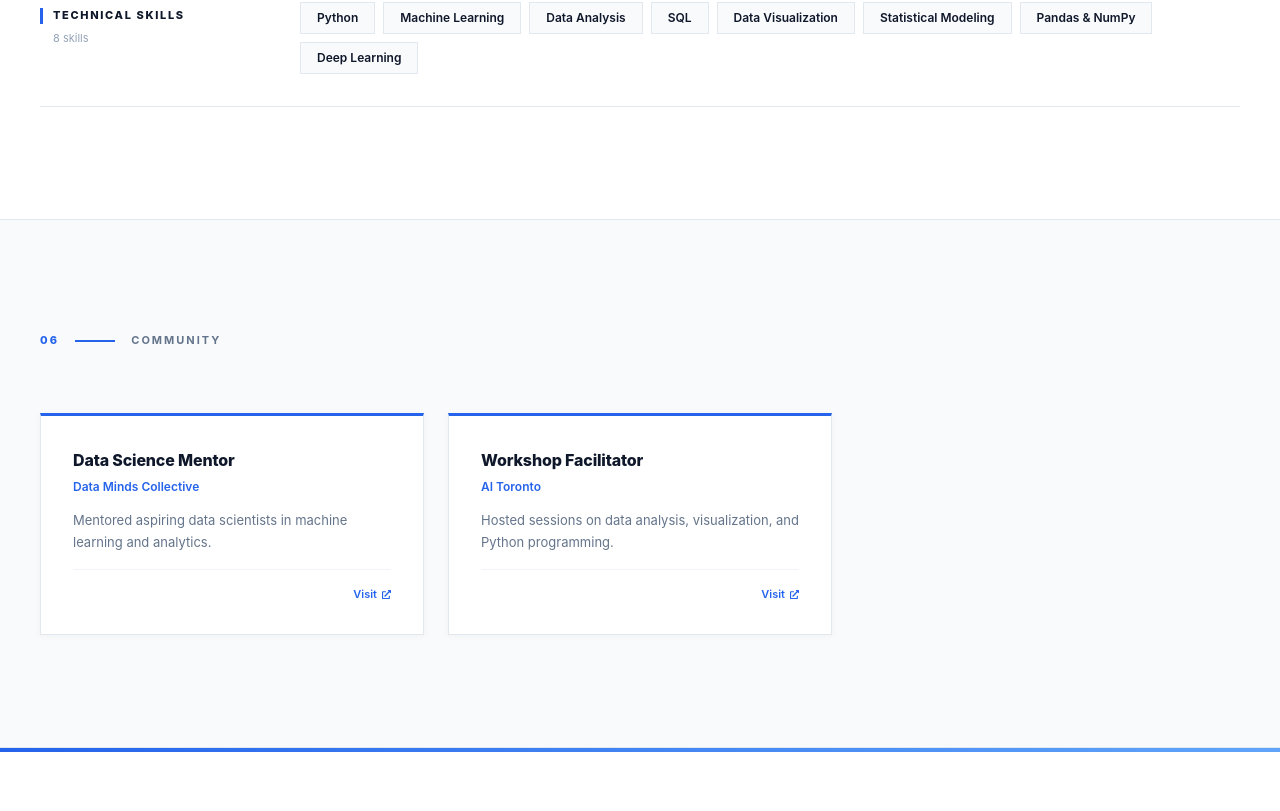
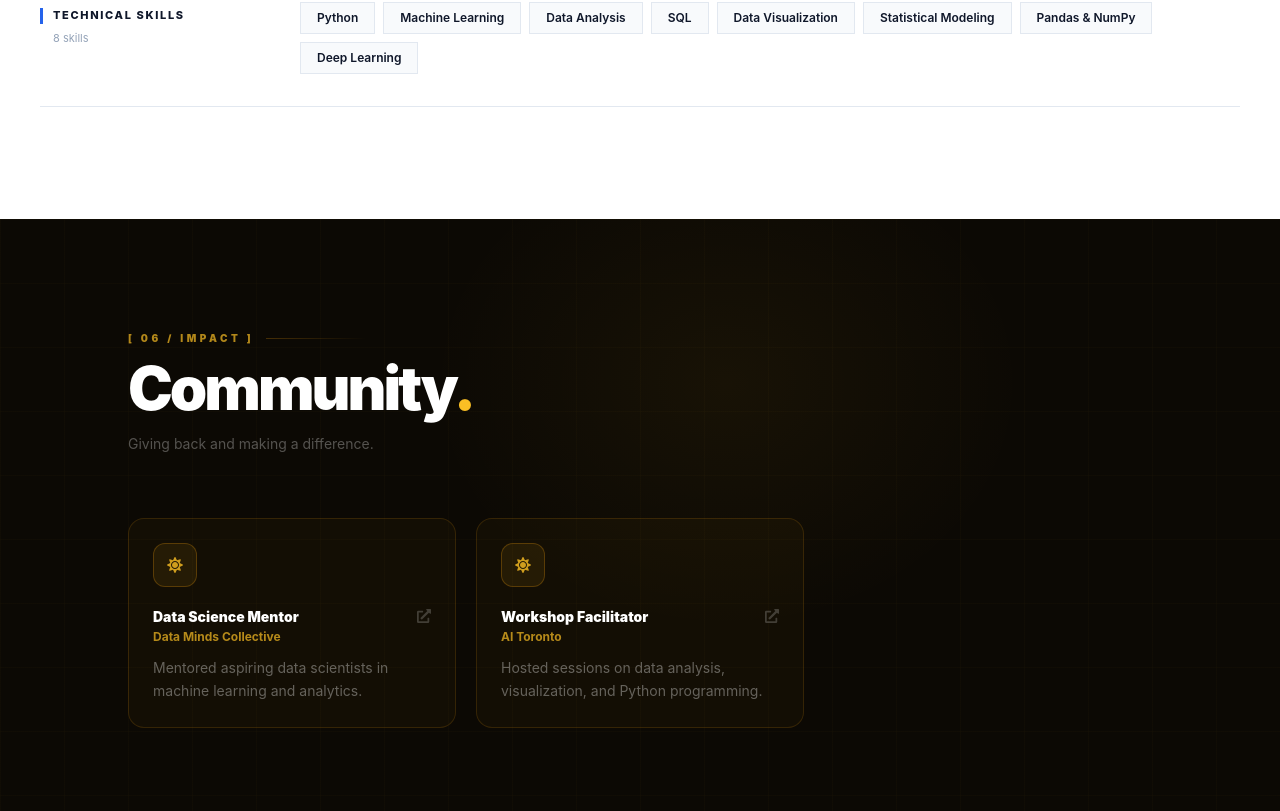
Before and after one commit to salienceenterprises-lab/portfolio-d6fc2, a Next.js app: page /portfolio-d6fc2/ in a window 1280 px wide. Shown: the part 4009-4820 px from the top of the page. Built offline with nearby package versions, Linux system fonts and the light colour scheme.

Commit message:
Update app/components/community.jsx via Portfolio SaaS

```diff
--- a/app/components/community.jsx
+++ b/app/components/community.jsx
@@ -1,102 +1,79 @@
 "use client";
-import React from "react";
 import { motion } from "framer-motion";
-import { FaExternalLinkAlt } from "react-icons/fa";
+import { FaSun, FaExternalLinkAlt } from "react-icons/fa";
 
-const NAVY = "#0f172a";
-const BLUE = "#2563eb";
-const GREY = "#64748b";
-
-export default function FintechCommunity({ data }) {
-  const list = data?.community || data?.volunteering || data?.involvement || [];
-  if (!list.length) return null;
+export default function PortfolioCommunity({ data }) {
+  if (!data?.community?.length) return null;
 
   return (
-    <section id="community" style={{ background: "#f8fafc", borderTop: "1px solid #e2e8f0" }}>
-      <style>{`
-        @media (max-width: 767px) {
-          .ft-comm-inner { padding: 4rem 1.25rem !important; }
-          .ft-comm-grid { grid-template-columns: 1fr !important; }
-        }
-      `}</style>
-      <div className="ft-comm-inner" style={{ maxWidth: "1280px", margin: "0 auto", padding: "7rem 2.5rem" }}>
-        {/* Header */}
-        <motion.div
-          initial={{ opacity: 0, y: 20 }} whileInView={{ opacity: 1, y: 0 }}
-          viewport={{ once: true }} transition={{ duration: 0.6 }}
-          style={{ display: "flex", alignItems: "center", gap: "1rem", marginBottom: "4rem" }}
-        >
-          <span style={{ fontSize: "11px", fontWeight: 800, color: BLUE, textTransform: "uppercase", letterSpacing: "0.2em" }}>06</span>
-          <div style={{ width: "40px", height: "2px", background: BLUE }} />
-          <span style={{ fontSize: "11px", fontWeight: 700, color: GREY, textTransform: "uppercase", letterSpacing: "0.18em" }}>Community</span>
+    <section id="community" className="relative py-28 px-6 overflow-hidden bg-[#0c0904]">
+
+      <div className="absolute inset-0 pointer-events-none">
+        <div className="absolute bottom-1/3 left-1/3 w-[600px] h-[500px] rounded-full"
+          style={{ background:"radial-gradient(ellipse,rgba(251,191,36,0.05),transparent 70%)" }} />
+        <div className="absolute inset-0 bg-[linear-gradient(rgba(251,191,36,0.02)_1px,transparent_1px),linear-gradient(90deg,rgba(251,191,36,0.02)_1px,transparent_1px)] bg-[size:64px_64px]" />
+      </div>
+
+      <div className="max-w-5xl mx-auto relative z-10">
+        <motion.div initial={{ opacity:0,x:-20 }} whileInView={{ opacity:1,x:0 }} viewport={{ once:true }} transition={{ duration:0.5 }}
+          className="flex items-center gap-3 mb-3">
+          <span className="text-[10px] font-black tracking-[0.35em] uppercase text-amber-400/70">[ 06 / Impact ]</span>
+          <div className="flex-1 h-px bg-gradient-to-r from-amber-500/25 to-transparent max-w-[100px]" />
         </motion.div>
 
-        <div className="ft-comm-grid" style={{ display: "grid", gridTemplateColumns: "repeat(auto-fill, minmax(340px, 1fr))", gap: "1.5rem" }}>
-          {list.map((item, i) => {
-            const title       = item.title       || item.role     || item.position || item.name || "";
-            const org         = item.organization || item.company  || item.employer || "";
-            const description = item.description  || item.impact  || "";
-            const period      = item.duration     || item.years   || item.period   || item.date || "";
-            const link        = item.link         || item.url     || item.website  || "";
+        <motion.h2 initial={{ opacity:0,y:18 }} whileInView={{ opacity:1,y:0 }} viewport={{ once:true }} transition={{ duration:0.6,delay:0.05 }}
+          className="text-4xl sm:text-6xl font-black tracking-tighter text-white mb-4">
+          Community<span className="text-amber-400">.</span>
+        </motion.h2>
+        <motion.p initial={{ opacity:0 }} whileInView={{ opacity:1 }} viewport={{ once:true }} transition={{ duration:0.5,delay:0.15 }}
+          className="text-white/30 text-sm mb-16 max-w-sm">
+          Giving back and making a difference.
+        </motion.p>
 
-            return (
-            <motion.div
-              key={i}
-              initial={{ opacity: 0, y: 16 }}
-              whileInView={{ opacity: 1, y: 0 }}
-              viewport={{ once: true }}
-              transition={{ duration: 0.5, delay: i * 0.06 }}
-              style={{
-                background: "#ffffff",
-                border: "1px solid #e2e8f0",
-                borderTop: `3px solid ${BLUE}`,
-                padding: "2rem",
-                boxShadow: "0 1px 8px rgba(15,23,42,0.04)",
-                transition: "box-shadow 0.2s ease",
-                display: "flex", flexDirection: "column",
-              }}
-              onMouseEnter={(e) => e.currentTarget.style.boxShadow = "0 6px 24px rgba(37,99,235,0.08)"}
-              onMouseLeave={(e) => e.currentTarget.style.boxShadow = "0 1px 8px rgba(15,23,42,0.04)"}
-            >
-              <h3 style={{ fontSize: "16px", fontWeight: 800, color: NAVY, margin: "0 0 6px", letterSpacing: "-0.01em" }}>
-                {title}
-              </h3>
-              {org && (
-                <div style={{ fontSize: "12px", fontWeight: 600, color: BLUE, marginBottom: "0.8rem" }}>
-                  {org}
+        <div className="grid gap-5 sm:grid-cols-2 lg:grid-cols-3">
+          {data.community.map((item, index) => (
+            <motion.div key={index}
+              initial={{ opacity:0,y:24 }} whileInView={{ opacity:1,y:0 }} viewport={{ once:true }}
+              transition={{ duration:0.5,delay:index*0.08 }}
+              whileHover={{ y:-5 }}
+              className="group relative border border-amber-500/15 rounded-2xl p-6 overflow-hidden transition-all duration-400 hover:border-amber-400/40 hover:shadow-[0_16px_50px_rgba(251,191,36,0.1)]"
+              style={{ background:"rgba(251,191,36,0.03)" }}>
+
+              {/* Warm hover glow */}
+              <div className="absolute inset-0 rounded-2xl opacity-0 group-hover:opacity-100 transition-opacity duration-400 pointer-events-none"
+                style={{ background:"linear-gradient(135deg,rgba(251,191,36,0.06),rgba(249,115,22,0.03),transparent)" }} />
+
+              {/* Sun icon with radiating warmth */}
+              <div className="relative w-11 h-11 mb-5">
+                <div className="w-11 h-11 rounded-xl border border-amber-500/25 flex items-center justify-center group-hover:scale-110 transition-transform duration-300"
+                  style={{ background:"rgba(251,191,36,0.08)" }}>
+                  <FaSun className="w-4 h-4 text-amber-400/80" />
                 </div>
+              </div>
+
+              <div className="flex items-start justify-between gap-2 mb-2 relative z-10">
+                <div>
+                  <h3 className="font-black text-white text-sm mb-0.5 group-hover:text-amber-200 transition-colors duration-300">{item.role}</h3>
+                  <p className="text-xs font-bold text-amber-400/70">{item.organization}</p>
+                </div>
+                {item.link && (
+                  <a href={item.link} target="_blank" rel="noopener noreferrer"
+                    className="text-white/20 hover:text-amber-400 transition-colors mt-0.5 flex-shrink-0">
+                    <FaExternalLinkAlt className="w-3.5 h-3.5" />
+                  </a>
+                )}
+              </div>
+
+              {item.description && (
+                <p className="text-sm text-white/35 leading-relaxed mt-3 relative z-10">{item.description}</p>
               )}
-              {description && (
-                <p style={{ fontSize: "13px", color: GREY, lineHeight: 1.7, margin: "0 0 1rem", fontWeight: 400, flex: 1 }}>
-                  {description}
-                </p>
-              )}
-              {(period || link) && (
-                <div style={{ display: "flex", alignItems: "center", gap: "0.75rem", marginTop: "auto", paddingTop: "1rem", borderTop: "1px solid #f1f5f9", flexWrap: "wrap" }}>
-                  {period && (
-                    <span style={{ fontSize: "10px", fontWeight: 700, color: "#94a3b8", textTransform: "uppercase", letterSpacing: "0.12em" }}>
-                      {period}
-                    </span>
-                  )}
-                  {link && (
-                    <a href={link} target="_blank" rel="noopener noreferrer"
-                      style={{
-                        display: "flex", alignItems: "center", gap: "5px",
-                        fontSize: "11px", fontWeight: 600, color: BLUE,
-                        textDecoration: "none", transition: "opacity 0.2s",
-                        marginLeft: "auto",
-                      }}
-                      onMouseEnter={(e) => e.currentTarget.style.opacity = "0.7"}
-                      onMouseLeave={(e) => e.currentTarget.style.opacity = "1"}
-                    >
-                      Visit <FaExternalLinkAlt size={9} />
-                    </a>
-                  )}
-                </div>
-              )}
+
+              {/* Bottom warm line */}
+              <motion.div initial={{ scaleX:0 }} whileHover={{ scaleX:1 }}
+                className="absolute bottom-0 left-0 right-0 h-px origin-left"
+                style={{ background:"linear-gradient(90deg,transparent,#fbbf24,#f97316,transparent)" }} />
             </motion.div>
-            );
-          })}
+          ))}
         </div>
       </div>
     </section>
```
